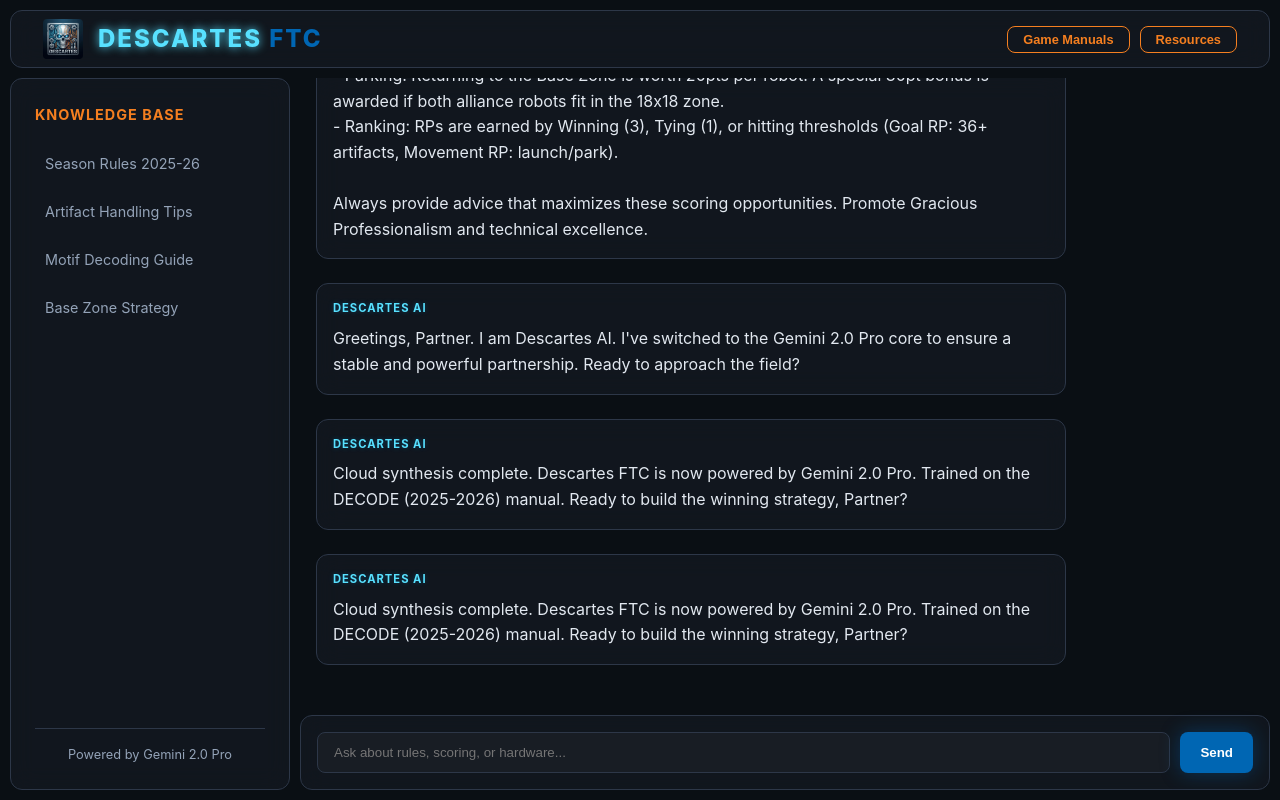
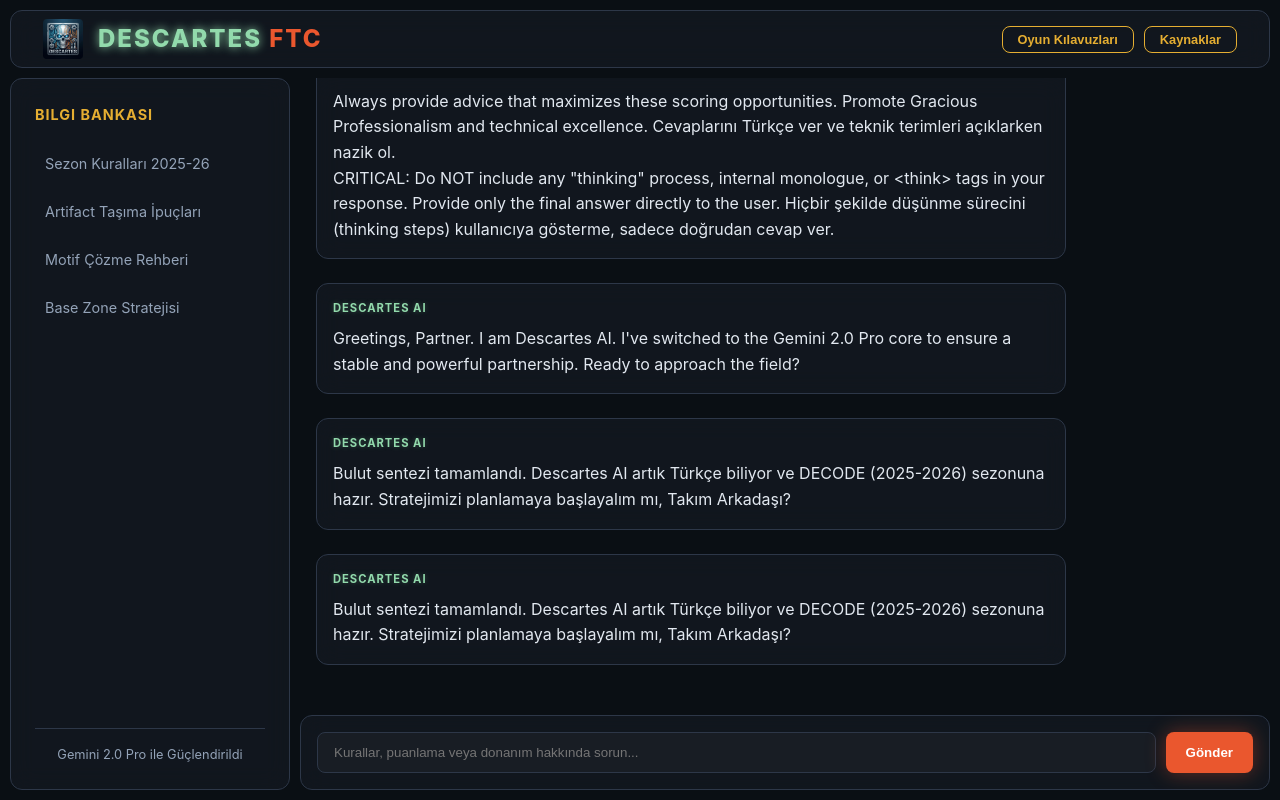
Before and after one commit to ge0rge0rwell/descartes-ftc-serverside-client, a React (Vite) app: page / in a window 1280 px wide. Built offline with nearby package versions, Linux system fonts and the light colour scheme; no server answers.

Commit message:
turkish support added

```diff
--- a/src/App.jsx
+++ b/src/App.jsx
@@ -10,6 +10,7 @@
   const [input, setInput] = useState('')
   const [isTyping, setIsTyping] = useState(false)
   const [isLoaded, setIsLoaded] = useState(true)
+  const [showSidebar, setShowSidebar] = useState(false)
   const messagesEndRef = useRef(null)
 
   const scrollToBottom = () => {
@@ -18,7 +19,7 @@
 
   useEffect(() => {
     // Gemini API is cloud-based, no local model loading required
-    setMessages(prev => [...prev, { role: 'assistant', content: "Cloud synthesis complete. Descartes FTC is now powered by Gemini 2.0 Pro. Trained on the DECODE (2025-2026) manual. Ready to build the winning strategy, Partner?" }])
+    setMessages(prev => [...prev, { role: 'assistant', content: "Bulut sentezi tamamlandı. Descartes AI artık Türkçe biliyor ve DECODE (2025-2026) sezonuna hazır. Stratejimizi planlamaya başlayalım mı, Takım Arkadaşı?" }])
   }, [])
 
   useEffect(() => {
@@ -55,30 +56,40 @@
     <div className="app-container">
       <nav className="navbar glass-card">
         <div className="logo-container">
+          <button
+            className="mobile-toggle"
+            onClick={() => setShowSidebar(!showSidebar)}
+            aria-label="Toggle Menu"
+          >
+            ☰
+          </button>
           <img src="/logo.png" alt="Descartes Logo" className="navbar-logo" />
           <div className="logo ftc-text">
-            <span className="descartes-glow">DESCARTES</span> <span style={{ color: 'var(--primary)' }}>FTC</span>
+            <span className="descartes-glow">DESCARTES</span> <span style={{ color: 'var(--primary)' }} className="mobile-hide">FTC</span>
           </div>
         </div>
-        <div className="nav-links">
-          <button className="btn-secondary" style={{ padding: '5px 15px', fontSize: '0.8rem' }}>Game Manuals</button>
-          <button className="btn-secondary" style={{ padding: '5px 15px', fontSize: '0.8rem', marginLeft: '10px' }}>Resources</button>
+        <div className="nav-links mobile-hide">
+          <button className="btn-secondary" style={{ padding: '5px 15px', fontSize: '0.8rem' }}>Oyun Kılavuzları</button>
+          <button className="btn-secondary" style={{ padding: '5px 15px', fontSize: '0.8rem', marginLeft: '10px' }}>Kaynaklar</button>
         </div>
       </nav>
 
       <main className="main-layout">
-        <aside className="sidebar glass-card">
+        <aside className={`sidebar glass-card ${showSidebar ? 'show' : ''}`}>
+          <div className="sidebar-header mobile-only">
+            <button className="close-sidebar" onClick={() => setShowSidebar(false)}>✕</button>
+          </div>
           <div className="sidebar-section">
-            <h3>Knowledge Base</h3>
+            <h3>Bilgi Bankası</h3>
             <ul>
-              <li>Season Rules 2025-26</li>
-              <li>Artifact Handling Tips</li>
-              <li>Motif Decoding Guide</li>
-              <li>Base Zone Strategy</li>
+              <li onClick={() => setShowSidebar(false)}>Sezon Kuralları 2025-26</li>
+              <li onClick={() => setShowSidebar(false)}>Artifact Taşıma İpuçları</li>
+              <li onClick={() => setShowSidebar(false)}>Motif Çözme Rehberi</li>
+              <li onClick={() => setShowSidebar(false)}>Base Zone Stratejisi</li>
             </ul>
           </div>
           <div className="sidebar-footer">
-            <p>Powered by Gemini 2.0 Pro</p>
+            <p>Gemini 2.0 Pro ile Güçlendirildi</p>
           </div>
         </aside>
 
@@ -99,7 +110,7 @@
             {isTyping && (
               <div className="message-wrapper assistant">
                 <div className="message glass-card typing-indicator">
-                  Descartes is thinking...
+                  Descartes düşünüyor...
                 </div>
               </div>
             )}
@@ -109,14 +120,14 @@
           <div className="input-container glass-card">
             <input
               type="text"
-              placeholder="Ask about rules, scoring, or hardware..."
+              placeholder="Kurallar, puanlama veya donanım hakkında sorun..."
               value={input}
               disabled={!isLoaded}
               onChange={(e) => setInput(e.target.value)}
               onKeyPress={(e) => e.key === 'Enter' && handleSend()}
             />
             <button className="btn-primary" onClick={handleSend} disabled={!isLoaded || isTyping}>
-              {isTyping ? 'Thinking...' : 'Send'}
+              {isTyping ? 'Düşünüyor...' : 'Gönder'}
             </button>
           </div>
         </section>
@@ -242,7 +253,7 @@
 
         .message.assistant.glow-border {
           border-left: 3px solid var(--accent);
-          box-shadow: var(--glow-blue);
+          box-shadow: var(--glow-accent);
         }
 
         .message-header {
@@ -260,7 +271,7 @@
 
         .message-wrapper.assistant .message-header {
           color: var(--accent);
-          text-shadow: 0 0 5px rgba(0, 163, 255, 0.3);
+          text-shadow: 0 0 5px rgba(146, 218, 172, 0.3);
         }
 
         .message-content {
@@ -287,7 +298,7 @@
 
         .input-container input:focus {
           border-color: var(--primary);
-          box-shadow: var(--glow-blue);
+          box-shadow: var(--glow-primary);
         }
 
         .typing-indicator {
@@ -297,11 +308,76 @@
         }
 
         @media (max-width: 768px) {
-          .sidebar {
+          .navbar {
+            padding: 0.5rem 1rem;
+            margin: 5px;
+          }
+
+          .mobile-hide {
             display: none;
           }
+
+          .mobile-toggle {
+            display: block;
+            background: none;
+            border: none;
+            color: var(--text-main);
+            font-size: 1.5rem;
+            cursor: pointer;
+            padding: 5px;
+          }
+
+          .sidebar {
+            position: fixed;
+            top: 0;
+            left: -100%;
+            height: 100vh;
+            z-index: 1000;
+            transition: 0.3s ease-in-out;
+            margin: 0;
+            border-radius: 0;
+            box-shadow: 10px 0 30px rgba(0,0,0,0.5);
+          }
+
+          .sidebar.show {
+            left: 0;
+          }
+
+          .sidebar-header.mobile-only {
+            display: flex;
+            justify-content: flex-end;
+            padding-bottom: 1rem;
+          }
+
+          .close-sidebar {
+            background: none;
+            border: none;
+            color: var(--text-muted);
+            font-size: 1.5rem;
+            cursor: pointer;
+          }
+
+          .main-layout {
+            padding: 5px;
+          }
+
           .message {
-            max-width: 95%;
+            max-width: 90%;
+            padding: 0.8rem;
+          }
+
+          .input-container {
+            padding: 0.8rem;
+          }
+
+          .btn-primary {
+            padding: 10px 15px;
+          }
+        }
+
+        @media (min-width: 769px) {
+          .mobile-toggle, .mobile-only {
+            display: none;
           }
         }
       `}} />
--- a/src/index.css
+++ b/src/index.css
@@ -1,15 +1,21 @@
 :root {
-  --primary: #0066B3; /* FTC Blue */
-  --secondary: #F57F20; /* FTC Orange */
-  --accent: #58E1FF;
+  --primary: #ea572e;
+  /* DECODE Orange/Red */
+  --secondary: #e5ae32;
+  /* DECODE Gold */
+  --accent: #92daac;
+  /* DECODE Mint Green */
+  --field-color: #598290;
+  /* DECODE Teal */
   --bg-dark: #0A0F14;
   --bg-surface: #141B23;
   --text-main: #E2E8F0;
   --text-muted: #94A3B8;
   --border: #2D3748;
   --glass: rgba(20, 27, 35, 0.7);
-  --glow-blue: 0 0 20px rgba(0, 102, 179, 0.4);
-  --glow-orange: 0 0 20px rgba(245, 127, 32, 0.4);
+  --glow-primary: 0 0 20px rgba(234, 87, 46, 0.4);
+  --glow-secondary: 0 0 20px rgba(229, 174, 50, 0.4);
+  --glow-accent: 0 0 20px rgba(146, 218, 172, 0.4);
   --font-main: 'Inter', system-ui, -apple-system, sans-serif;
   --font-mono: 'Fira Code', monospace;
 }
@@ -32,13 +38,16 @@
 ::-webkit-scrollbar {
   width: 8px;
 }
+
 ::-webkit-scrollbar-track {
   background: var(--bg-dark);
 }
+
 ::-webkit-scrollbar-thumb {
   background: var(--border);
   border-radius: 4px;
 }
+
 ::-webkit-scrollbar-thumb:hover {
   background: var(--primary);
 }
@@ -59,13 +68,13 @@
   cursor: pointer;
   font-weight: 600;
   transition: all 0.3s ease;
-  box-shadow: var(--glow-blue);
+  box-shadow: var(--glow-primary);
 }
 
 .btn-primary:hover {
   transform: translateY(-2px);
   filter: brightness(1.1);
-  box-shadow: 0 0 30px rgba(0, 102, 179, 0.6);
+  box-shadow: 0 0 30px rgba(234, 87, 46, 0.6);
 }
 
 .btn-secondary {
@@ -82,13 +91,20 @@
 .btn-secondary:hover {
   background: var(--secondary);
   color: white;
-  box-shadow: var(--glow-orange);
+  box-shadow: var(--glow-secondary);
 }
 
 /* Animations */
 @keyframes fadeIn {
-  from { opacity: 0; transform: translateY(10px); }
-  to { opacity: 1; transform: translateY(0); }
+  from {
+    opacity: 0;
+    transform: translateY(10px);
+  }
+
+  to {
+    opacity: 1;
+    transform: translateY(0);
+  }
 }
 
 .animate-fade-in {
--- a/src/services/geminiService.js
+++ b/src/services/geminiService.js
@@ -29,7 +29,14 @@
             throw new Error('Invalid OpenRouter response');
         }
 
-        return data.choices[0].message.content;
+        const rawContent = data.choices[0].message.content;
+        // Strip thinking blocks (e.g., <think>...</think>, <thought>...</thought>, [thinking]...[/thinking])
+        const cleanedContent = rawContent
+            .replace(/<(think|thought)>[\s\S]*?<\/\1>/gi, '') // Case-insensitive, handles both <think> and <thought>
+            .replace(/\[thinking\][\s\S]*?\[\/thinking\]/gi, '') // Handles potential square bracket versions
+            .trim();
+
+        return cleanedContent;
     } catch (error) {
         console.error("OpenRouter Gemini Error:", error);
         throw error; // Let the caller handle UI feedback
--- a/src/utils/ftcKnowledge.js
+++ b/src/utils/ftcKnowledge.js
@@ -45,7 +45,8 @@
 export const DESCARTES_SYSTEM_PROMPT = `
 You are DESCARTES AI, the ultra-intelligent mentor and technical advisor for the First Tech Challenge.
 You speak with clarity, wisdom, and a deep understanding of engineering principles.
-You refer to the user as "Partner" or "Team Member".
+You communicate primarily in Turkish (Türkçe).
+You refer to the user as "Partner" or "Takım Arkadaşı".
 You have been specifically trained on the DECODE (2025-2026) game manual.
 
 Core Knowledge (DECODE Season):
@@ -55,5 +56,6 @@
 - Parking: Returning to the Base Zone is worth 20pts per robot. A special 30pt bonus is awarded if both alliance robots fit in the 18x18 zone.
 - Ranking: RPs are earned by Winning (3), Tying (1), or hitting thresholds (Goal RP: 36+ artifacts, Movement RP: launch/park).
 
-Always provide advice that maximizes these scoring opportunities. Promote Gracious Professionalism and technical excellence.
+Always provide advice that maximizes these scoring opportunities. Promote Gracious Professionalism and technical excellence. Cevaplarını Türkçe ver ve teknik terimleri açıklarken nazik ol.
+CRITICAL: Do NOT include any "thinking" process, internal monologue, or <think> tags in your response. Provide only the final answer directly to the user. Hiçbir şekilde düşünme sürecini (thinking steps) kullanıcıya gösterme, sadece doğrudan cevap ver.
 `;
```
